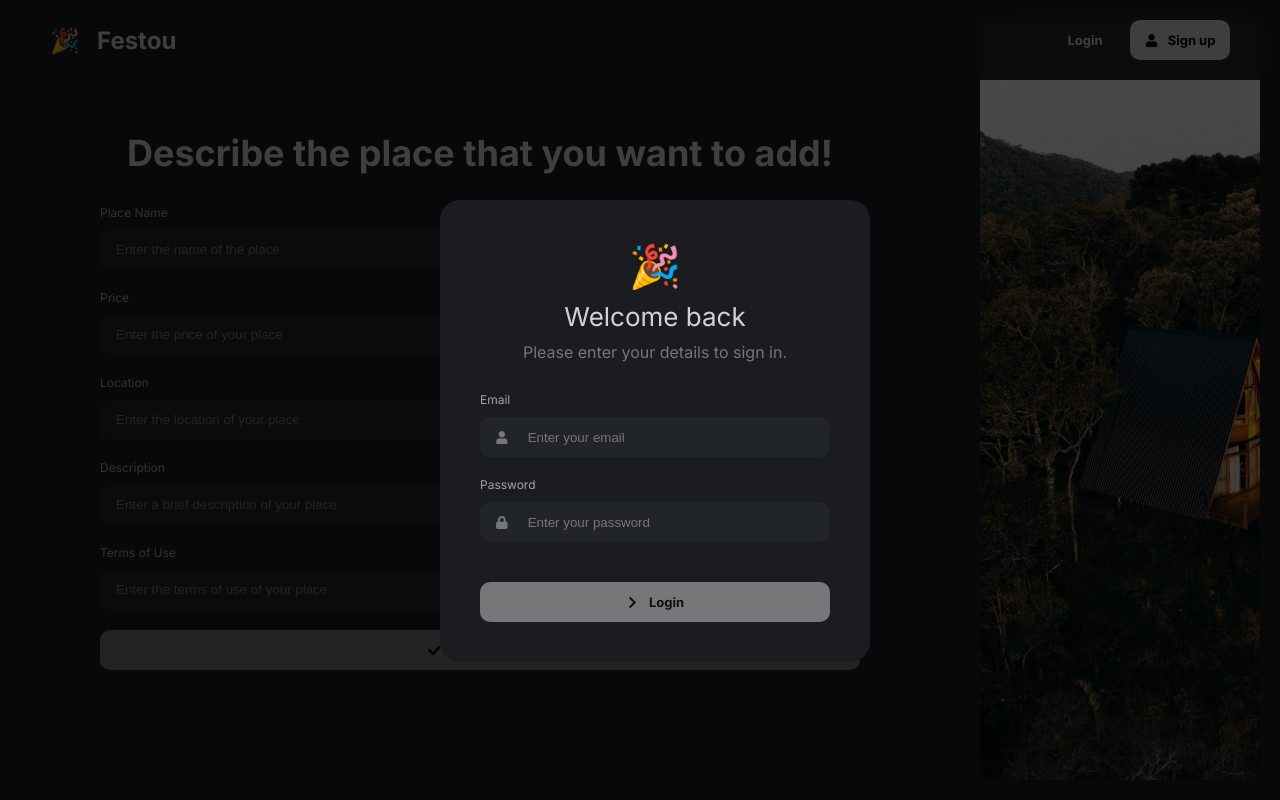
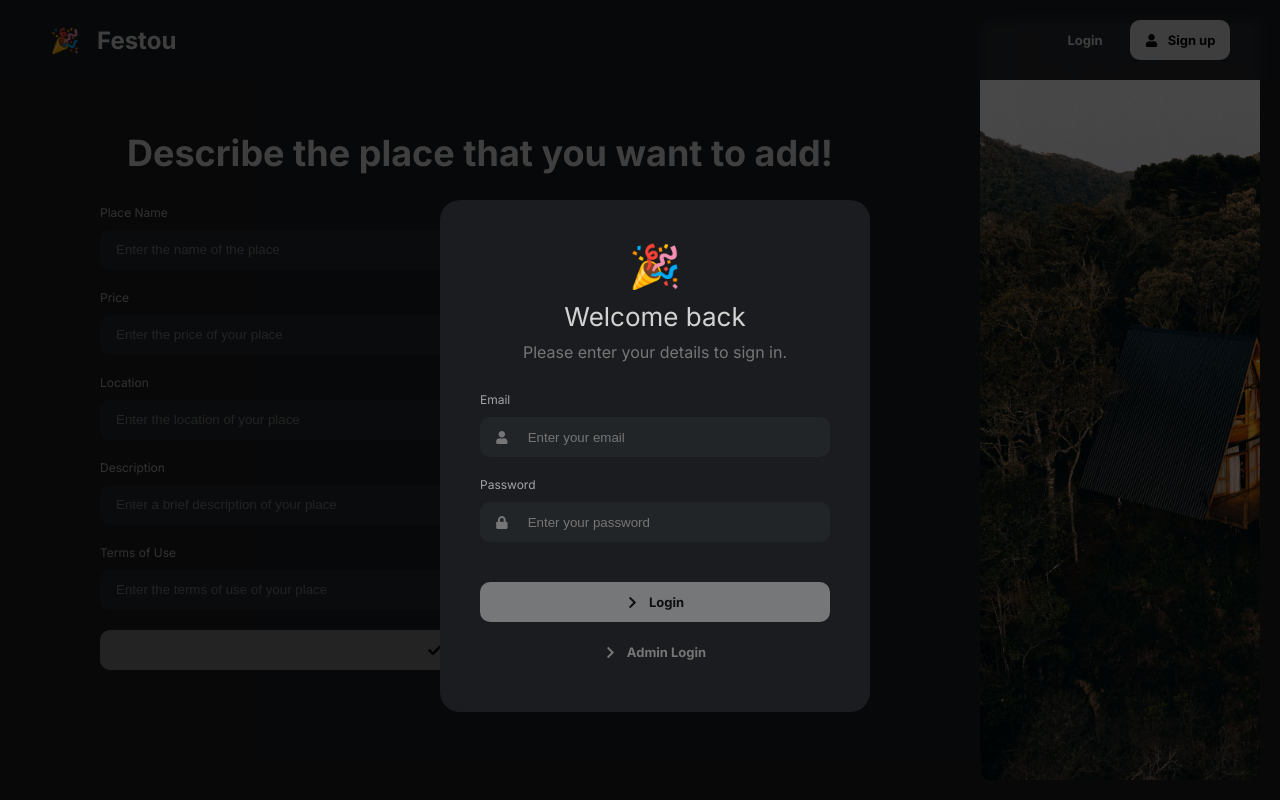
Before and after one commit to viniciuslazzari/festou-frontend, a React (Create React App) app: page /createplace in a window 1280 px wide. Built offline with nearby package versions, Linux system fonts and the light colour scheme.

Commit message:
update create place and admin login

```diff
--- a/src/components/login-popup/LoginPopup.tsx
+++ b/src/components/login-popup/LoginPopup.tsx
@@ -40,6 +40,10 @@ const LoginPopup = (props: ILoginPopup) => {
     setButtonDisabled(false);
   }, [email, password])
 
+  const handleAdminLogin = useCallback(() => {
+    window.location.href = "http://127.0.0.1:8000/admin";
+  }, [navigator])
+
   const handleSumbmit = useCallback(() => {
     const data = serializeData()
 
@@ -70,6 +74,16 @@ const LoginPopup = (props: ILoginPopup) => {
           icon={<FaChevronRight />}
           disabled={buttonDisabled}
         />
+        <Button
+          marginTop="10px" // Espaçamento menor para o novo botão
+          text="Admin Login"
+          backgroundColor="transparent" // Fundo transparente
+          color={labelBackground} // Cor de fundo original
+          width="100%"
+          onClick={() => handleAdminLogin()}
+          icon={<FaChevronRight />}
+          disabled={false}
+        />
       </div>
     </Popup>
   )
--- a/src/pages/create_place/CreatePlace.tsx
+++ b/src/pages/create_place/CreatePlace.tsx
@@ -39,21 +39,21 @@ const CreatePlace = () => {
     if (!price || price === "") { setButtonDisabled(true); return };
     if (!capacity || capacity === "") { setButtonDisabled(true); return };
     if (!description || description === "") { setButtonDisabled(true); return };
+    if (!location || location === "") { setButtonDisabled(true); return };
     if (!termsofuse || termsofuse === "") { setButtonDisabled(true); return };
     if (!user.state.isLoggedIn) { setButtonDisabled(true); return };
     setButtonDisabled(false);
-  }, [placeName, price, capacity, description, location])
+  }, [placeName, price, capacity, description, location, termsofuse])
 
   const serializeData = useCallback(() => {
     const data = {
       "name": placeName,
       "price": price,
       "capacity": capacity,
-      "descrpition": description,
+      "description": description,
       "location": location,
-      "termsofuse": termsofuse,
-      "id_user": user.state.id,
-      "score": "0"
+      "terms_of_use": termsofuse,
+      "id_owner": user.state.id
     }
 
     return data
```
